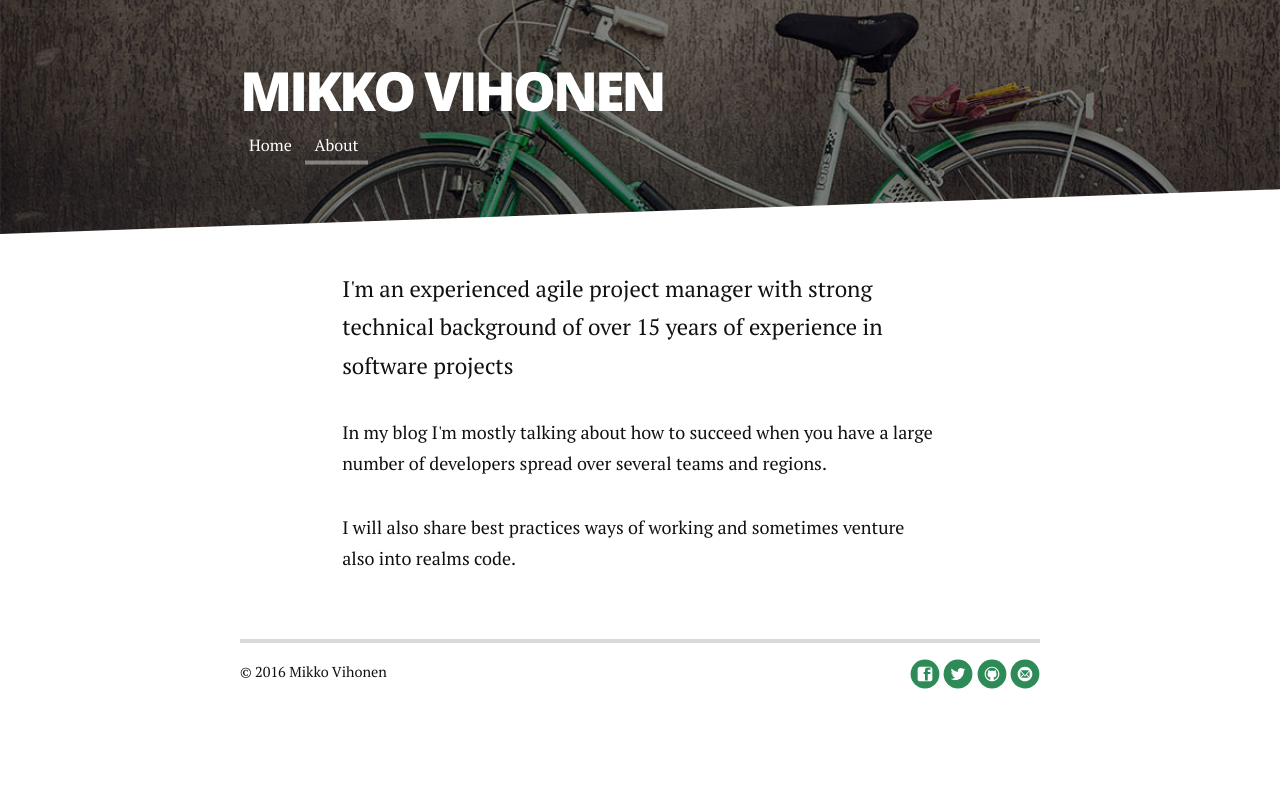
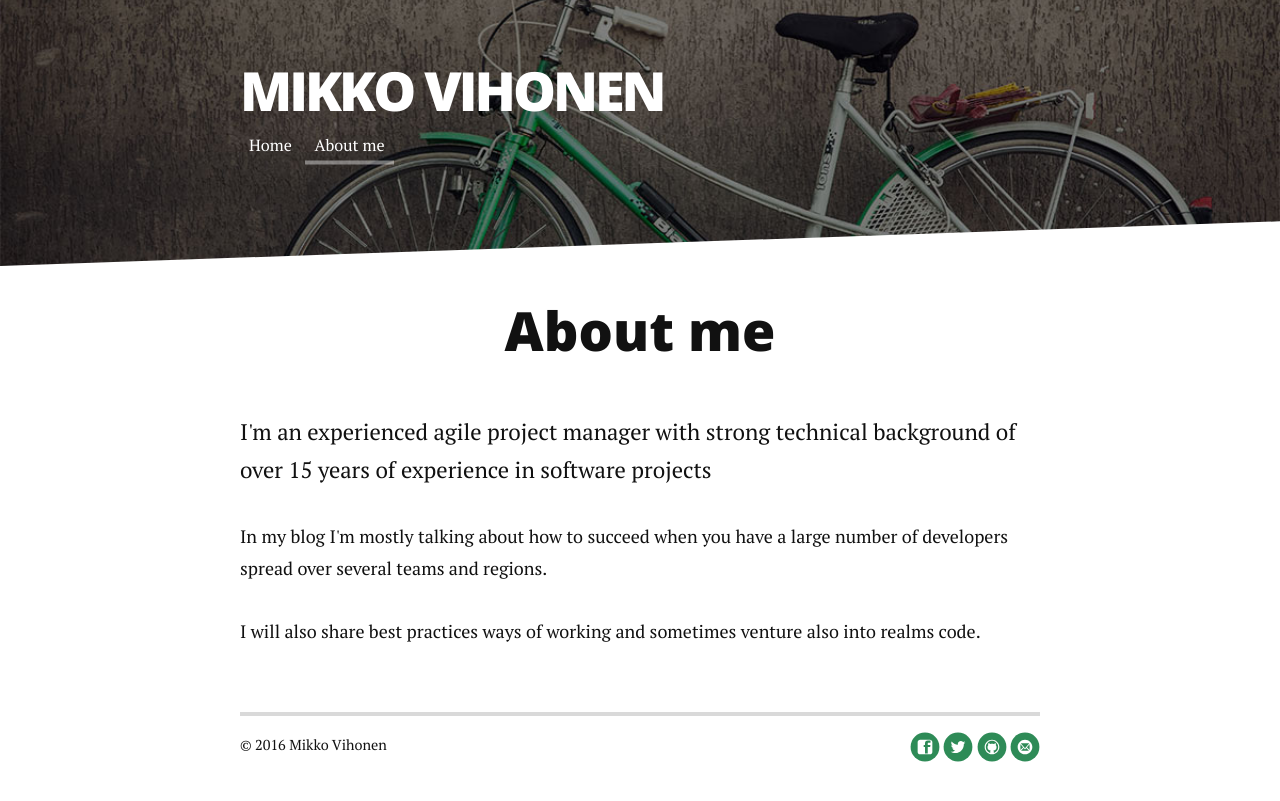
Before and after one commit to mikkovihonen/mikkovihonen.github.io, a Jekyll site: the page built from about.md, in a window 1280 px wide. Shown: the top 801 px of the page. Built offline with Jekyll 4.4.1, drawn with Linux system fonts in a browser that asks for light colours; nearby versions of some CDN libraries; Markdown is read by kramdown in place of the engine named in the settings.

Commit message:
fixed about me page

```diff
--- a/_config.yml
+++ b/_config.yml
@@ -14,7 +14,7 @@
 navigation:
  - title: Home
    url: /index.html
- - title: About
+ - title: About me
    url: /about
 
 social:
--- a/about.md
+++ b/about.md
@@ -1,16 +1,17 @@
 ---
 layout: default
-title: About this blog
+title: About me
 ---
 
-<div class="post">
-	<p class="intro">
+<div class="home" id="home">
+    <h1 class="pageTitle">About me</h1>
+    <p class="intro">
         I'm an experienced agile project manager with strong technical background of over 15 years of experience in software projects
     </p>
-	<p>
+    <p>
         In my blog I'm mostly talking about how to succeed when you have a large number of developers spread over several teams and regions.
     </p>
-	<p>
+    <p>
         I will also share best practices ways of working and sometimes venture also into realms code.
     </p>
 </div>
```
